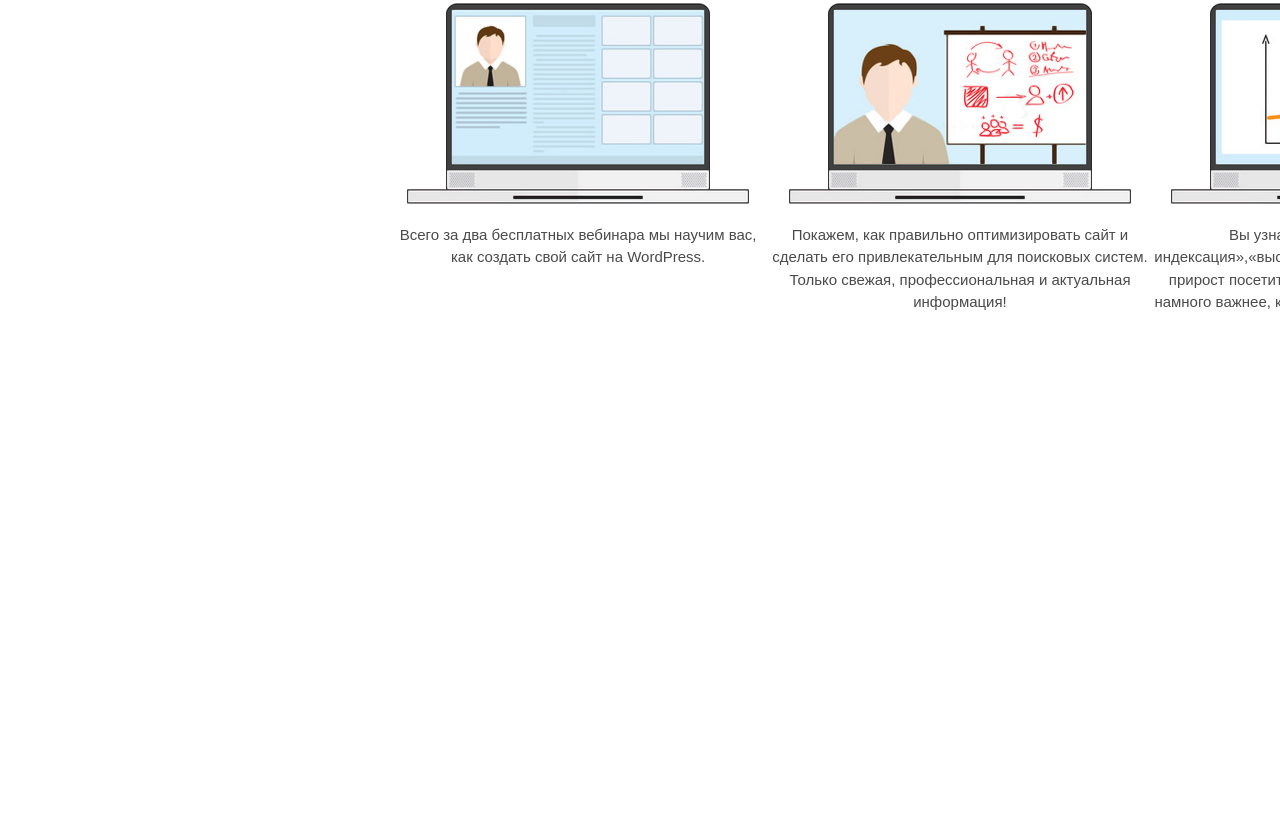
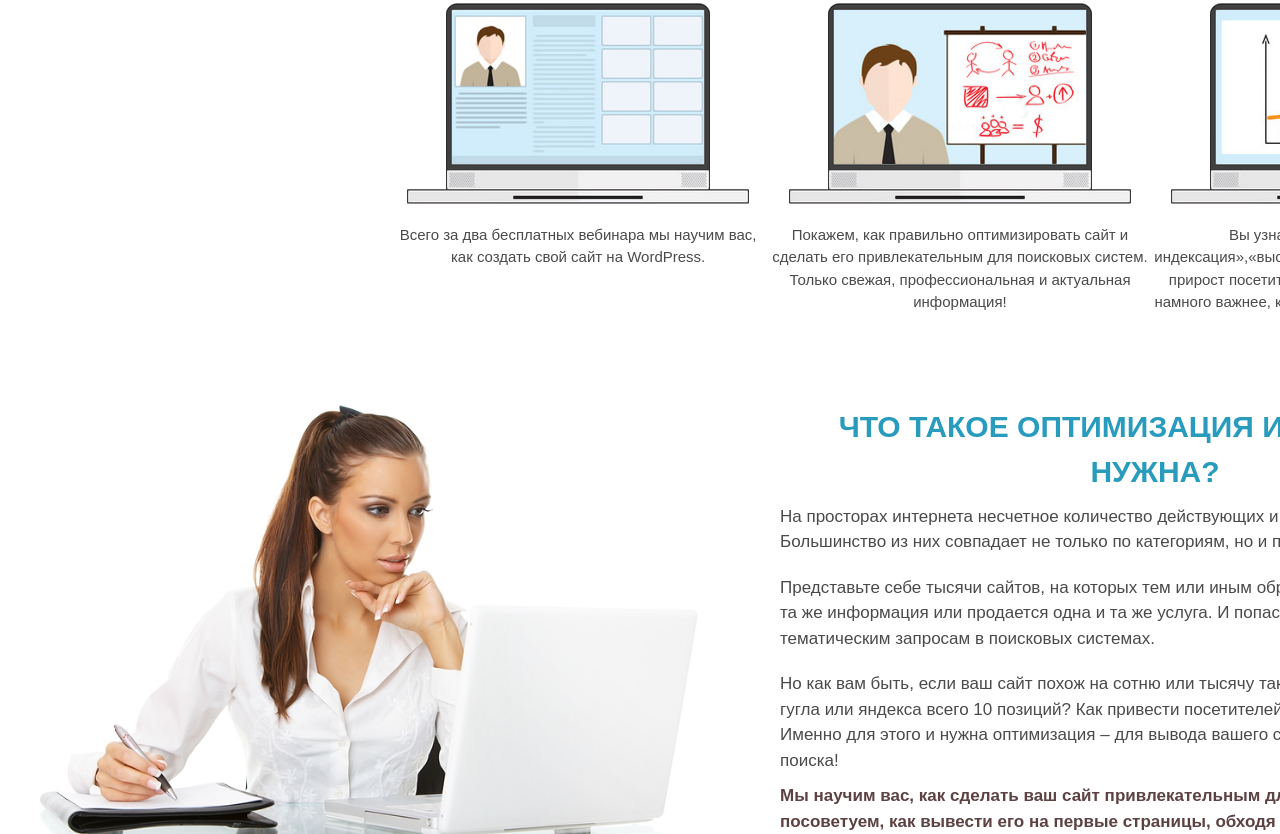
Before and after one commit to denchdudarev/wordpress2, a plain HTML site: page index.html in a window 1280 px wide. Shown: the part 937-1771 px from the top of the page. Before the commit the page ends 1341 px from the top, so only its background shows below. Drawn offline with Linux system fonts and the light colour scheme.

Commit message:
7 commit

```diff
--- a/index.html
+++ b/index.html
@@ -81,6 +81,27 @@
                 </div>
             </div>
         </section>
+        <section class="three-screen">
+            <div class="three-screen-width">
+                <div class="three-screen-contant">
+                    <h2 class="three-screen-contant--h2">Что такое оптимизация и зачем она нужна?</h2>
+                    <div class="three-screen-contant-text">
+                        <p class="three-screen-contant-text--element">
+                            На просторах интернета несчетное количество действующих и даже заброшенных сайтов. Большинство из них совпадает не только по категориям, но и по содержанию.
+                        </p>
+                        <p class="three-screen-contant-text--element">
+                            Представьте себе тысячи сайтов, на которых тем или иным образом предоставляется одна и та же информация или продается одна и та же услуга. И попасть на эти сайты можно лишь по тематическим запросам в поисковых системах.
+                        </p>
+                        <p class="three-screen-contant-text--element">
+                            Но как вам быть, если ваш сайт похож на сотню или тысячу таких же, а на одной странице гугла или яндекса всего 10 позиций? Как привести посетителей страницы своего ресурса? Именно для этого и нужна оптимизация – для вывода вашего сайта на первую страницу поиска!
+                        </p>
+                    </div>
+                    <p class="three-screen-contant-down">
+                        Мы научим вас, как сделать ваш сайт привлекательным для поисковых систем и посоветуем, как вывести его на первые страницы, обходя всех конкурентов.
+                    </p>
+                </div>
+            </div>
+        </section>
     </main>
 </body>
 </html>
--- a/style.css
+++ b/style.css
@@ -239,3 +239,47 @@ body {
   font-family: Arial, Helvetica, sans-serif;
   color: #4A4A4A;
 }
+
+.three-screen {
+  background: url('img/woman_bg.png') 0 0/contain no-repeat;
+}
+
+.three-screen-width {
+  width: 1140px;
+  margin: auto;
+  display: flex;
+  flex-direction: column;
+  align-items: flex-end;
+}
+
+.three-screen-contant {
+  width: 750px;
+  display: flex;
+  flex-direction: column;
+}
+
+.three-screen-contant-text {
+  font-size: 17px;
+  font-family: Arial, Helvetica, sans-serif;
+  color: #4A4A4A;
+}
+
+.three-screen-contant--h2 {
+  font-size: 30px;
+  color: #299CBD;
+  text-transform: uppercase;
+  font-weight: 900;
+  font-family: Arial, Helvetica, sans-serif;
+  text-align: center;
+}
+
+.three-screen-contant-text--element {
+  padding: 10px 0;
+}
+
+.three-screen-contant-down {
+  font-size: 17px;
+  font-weight: 900;
+  color: #5C4242;
+  font-family: Arial, Helvetica, sans-serif;
+}
```
